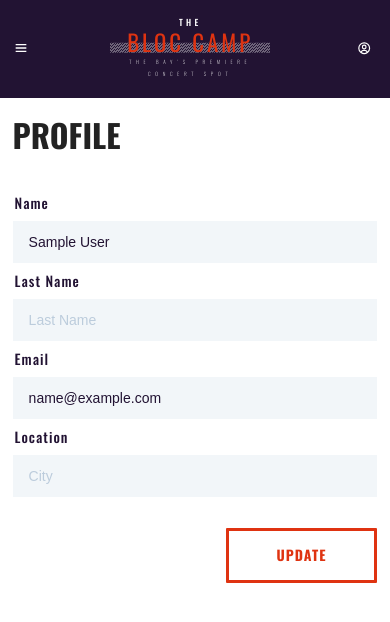
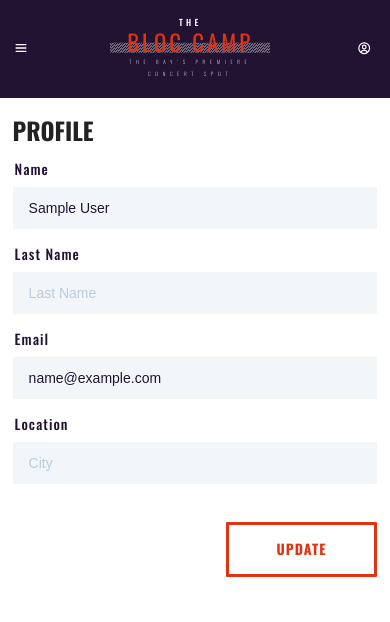
Before and after one commit to SutheeDev/The-Bloc-Camp, a React (Create React App) app in the folder client/: page /admin-dashboard/profile in a window 390 px wide. Shown: the top 622 px of the page. Built offline with nearby package versions, Linux system fonts and the light colour scheme; sample sign-in values are in the browser's storage.

Commit message:
changed margin of form-input, FormFileUpload, and Switch on Profile and CreateShow pages on small screen

```diff
--- a/client/src/components/FormFileUpload.js
+++ b/client/src/components/FormFileUpload.js
@@ -31,7 +31,7 @@ const Wrapper = styled.div`
     width: 100%;
     outline: none;
     border: none;
-    margin: 10px 0 25px 0;
+    margin: 10px 0 17px 0;
     font-family: sans-serif;
     color: var(--darkBlue);
   }
@@ -51,4 +51,9 @@ const Wrapper = styled.div`
   input::file-selector-button:hover {
     color: var(--reddish);
   }
+  @media screen and (min-width: 450px) {
+    .form-upload {
+      margin: 10px 0 25px 0;
+    }
+  }
 `;
--- a/client/src/components/Switch.js
+++ b/client/src/components/Switch.js
@@ -37,9 +37,14 @@ const Wrapper = styled.div`
     display: flex;
     justify-content: center;
     align-items: center;
-    margin: 1.2em 0 2em 0;
+    margin: 0.6em 0 1.5em 0;
   }
   .ant-switch-inner-checked {
     line-height: 24px;
   }
+  @media screen and (min-width: 450px) {
+    .form-switch {
+      margin: 1.2em 0 2em 0;
+    }
+  }
 `;
--- a/client/src/index.css
+++ b/client/src/index.css
@@ -125,7 +125,7 @@ li {
   border-width: 3px;
   border-color: var(--darkBlue);
   border-style: solid;
-  margin: 10px 0 10px 0;
+  margin: 10px 0 17px 0;
   font-family: sans-serif;
   color: var(--darkBlue);
 }
@@ -168,6 +168,11 @@ textarea {
 .toggleForm-btn:hover {
   color: var(--white);
 }
+.form-title {
+  text-transform: uppercase;
+  font-size: 1.5rem;
+  margin-bottom: 0.7em;
+}
 @media screen and (min-width: 450px) {
   .login-form {
     padding: 20px;
@@ -176,6 +181,10 @@ textarea {
     height: 3.6em;
     padding: 1rem 1.5rem 1rem 1rem;
     margin: 10px 0 25px 0;
+  }
+  .form-title {
+    font-size: 2rem;
+    margin-bottom: 1.3em;
   }
 }
 /* ---------------------------- */
--- a/client/src/pages/dashboard/CreateShow.js
+++ b/client/src/pages/dashboard/CreateShow.js
@@ -140,11 +140,11 @@ export default CreateShow;
 
 const Wrapper = styled.div`
   color: var(--black);
-  .form-title {
+  /* .form-title {
     text-transform: uppercase;
     font-size: 2rem;
     margin-bottom: 1.3em;
-  }
+  } */
   .form-input {
     border: none;
     background-color: var(--grey-100);
@@ -185,13 +185,18 @@ const Wrapper = styled.div`
     outline: none;
     padding: 1rem;
     border: none;
-    margin: 10px 0 25px 0;
+    margin: 10px 0 17px 0;
     font-family: sans-serif;
     color: var(--darkBlue);
     background-color: var(--grey-100);
   }
   textarea::placeholder {
     text-transform: capitalize;
+  }
+  @media screen and (min-width: 450px) {
+    .form-desc {
+      margin: 10px 0 25px 0;
+    }
   }
   @media screen and (min-width: 950px) {
     .form-row-subcontainer {
--- a/client/src/pages/dashboard/Profile.js
+++ b/client/src/pages/dashboard/Profile.js
@@ -83,11 +83,11 @@ export default Profile;
 
 const Wrapper = styled.div`
   color: var(--black);
-  .form-title {
+  /* .form-title {
     text-transform: uppercase;
     font-size: 2rem;
     margin-bottom: 1.3em;
-  }
+  } */
   .form-input {
     border: none;
     background-color: var(--grey-100);
```
